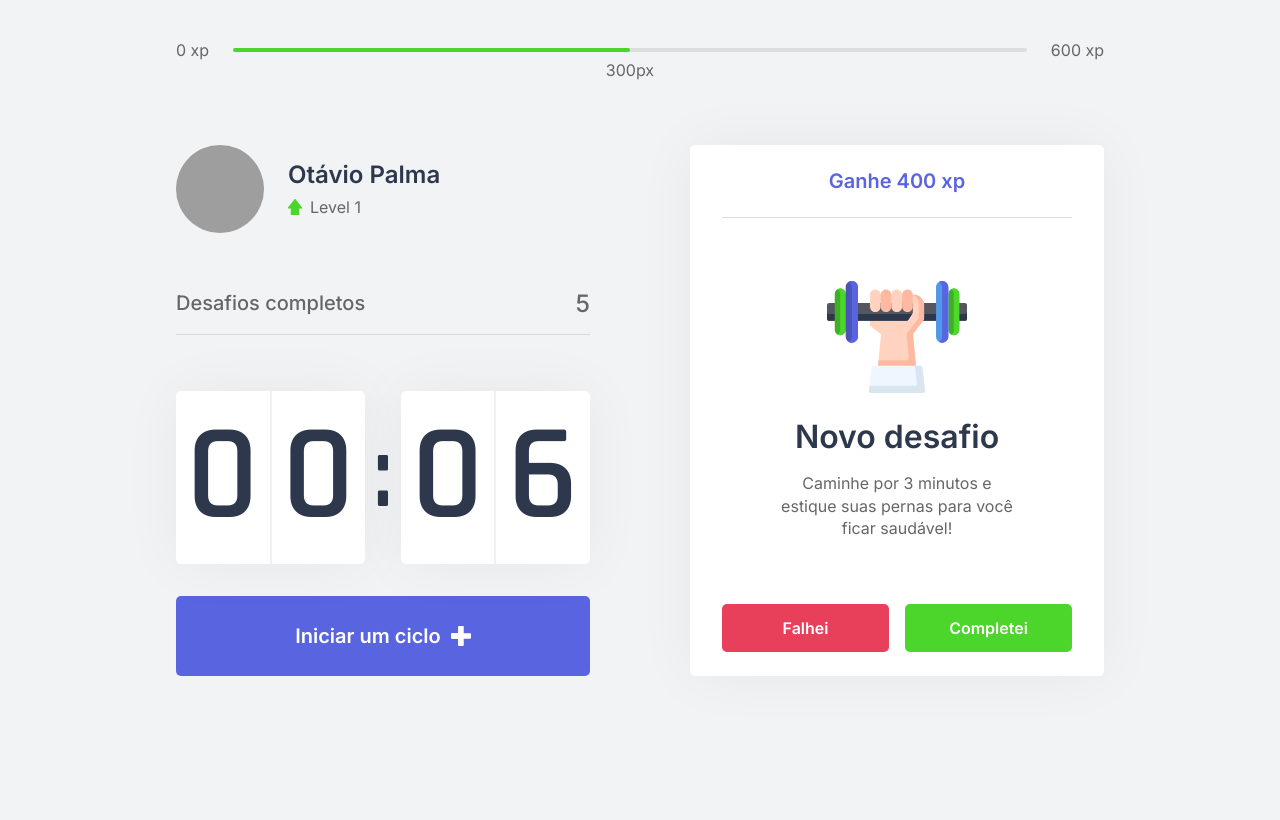
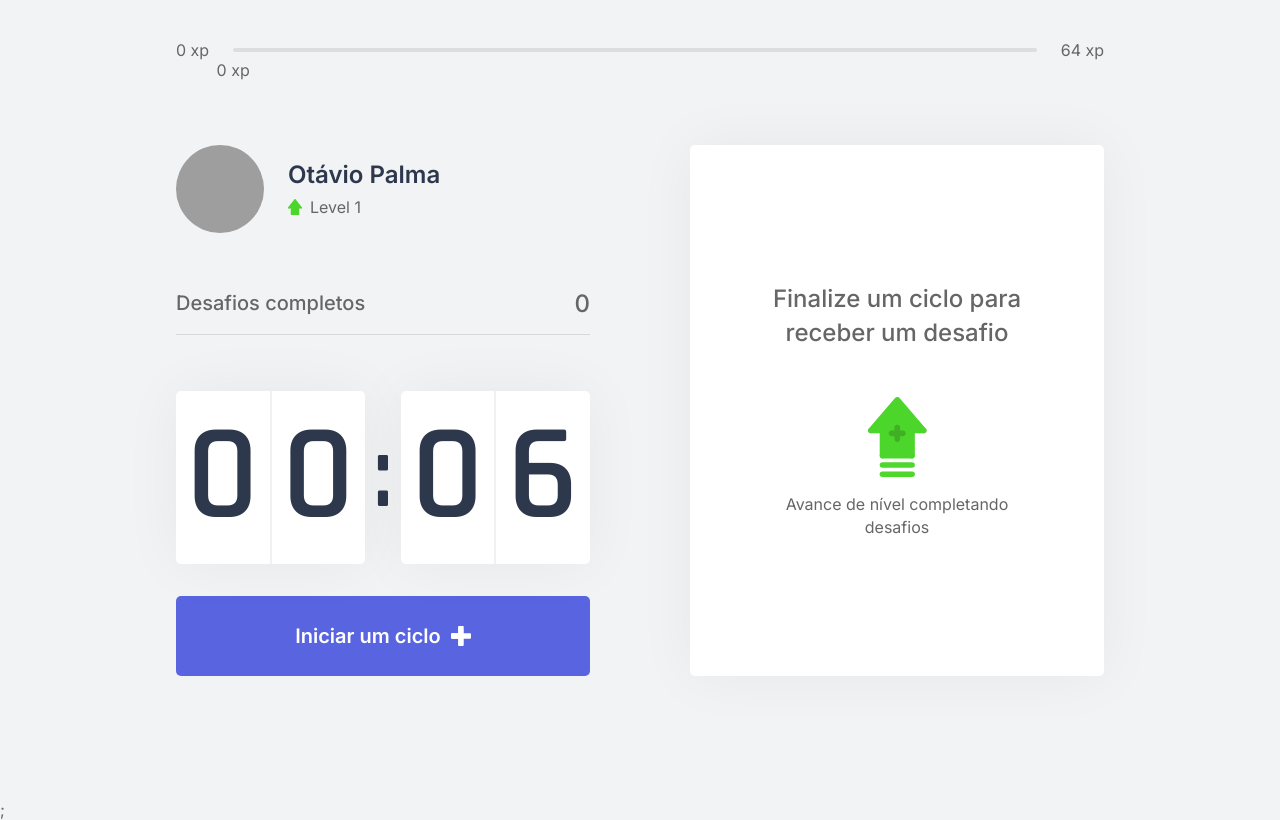
Before and after one commit to OtavioPalma/next-level-week-04, a Next.js app: page / in a window 1280 px wide. Built offline with nearby package versions, Linux system fonts and the light colour scheme; grey boxes are pictures that could not be loaded.

Commit message:
feat: context api

```diff
--- /dev/null
+++ b/challenges.json
@@ -0,0 +1,62 @@
+[
+  {
+    "type": "body",
+    "description": "Estique um de seus braços com a palma da mão virada para frente e puxe os dedos para cima por 10 segundos por mão.",
+    "amount": 80
+  },
+  {
+    "type": "body",
+    "description": "Estique seu braço contra o peito e puxe-o utilizando o outro braço por 10 segundos por braço.",
+    "amount": 60
+  },
+  {
+    "type": "body",
+    "description": "Puxe seu pescoço com a ajuda da mão para a direita e para a esquerda, permanecendo na posição por alguns segundos.",
+    "amount": 70
+  },
+  {
+    "type": "body",
+    "description": "Com as duas mãos na parte de trás da cabeça, leve-a para baixo, alongando a parte de trás da região.",
+    "amount": 60
+  },
+  {
+    "type": "body",
+    "description": "Cruze as pernas e desça com as mãos esticadas em direção ao chão. Repita o movimento com a outra perna na frente.",
+    "amount": 100
+  },
+  {
+    "type": "body",
+    "description": "Sentado, abra as pernas e tente encostar as palmas das mãos no chão, repita 3 vezes por 5 segundos.",
+    "amount": 80
+  },
+  {
+    "type": "body",
+    "description": "Puxe o joelho de encontro ao peito e segure, troque de perna após 10 segundos.",
+    "amount": 50
+  },
+  {
+    "type": "body",
+    "description": "Sentado, cruze uma perna e incline seu tronco à frente, troque de perna após 10 segundos.",
+    "amount": 80
+  },
+  {
+    "type": "eye",
+    "description": "Sentado, feche os olhos e cubra-os com as palmas da mão durante 2 minutos, depois abra normalmente.",
+    "amount": 90
+  },
+  {
+    "type": "eye",
+    "description": "Em algum ambiente aberto, olhe o mais longe que puder em quatro direções por 3s, mexa apenas os olhos. Repita 3 vezes.",
+    "amount": 140
+  },
+  {
+    "type": "eye",
+    "description": "Usando os polegares, massage a área abaixo das sobrancelhas em movimentos circulares por 15 segundos.",
+    "amount": 70
+  },
+  {
+    "type": "body",
+    "description": "Em pé, gire a cintura o máximo que puder para a esquerda, segure por cinco segundos. Repita para a direita.",
+    "amount": 90
+  }
+]
--- a/src/components/ChallengeBox.tsx
+++ b/src/components/ChallengeBox.tsx
@@ -1,28 +1,33 @@
 import { NextPage } from 'next';
+import { useContext } from 'react';
+import { ChallengesContext } from '../contexts/ChallengesContext';
 import classes from '../styles/components/ChallengeBox.module.scss';
 
 export const ChallengeBox: NextPage = () => {
-  const hasActiveChallenge = true;
+  const { activeChallenge, handleResetChallenge } = useContext(
+    ChallengesContext,
+  );
 
   return (
     <div className={classes.challengeBox}>
-      {hasActiveChallenge ? (
+      {activeChallenge ? (
         <div className={classes.challengeBox_active}>
-          <header>Ganhe 400 xp</header>
+          <header>Ganhe {activeChallenge.amount} xp</header>
 
           <main>
-            <img src="icons/body.svg" alt="workout" />
+            <img src={`icons/${activeChallenge.type}.svg`} alt="workout" />
 
             <strong>Novo desafio</strong>
 
-            <p>
-              Caminhe por 3 minutos e estique suas pernas para você ficar
-              saudável!
-            </p>
+            <p>{activeChallenge.description}</p>
           </main>
 
           <footer>
-            <button type="button" className={classes.challengeBox_failedButton}>
+            <button
+              type="button"
+              className={classes.challengeBox_failedButton}
+              onClick={handleResetChallenge}
+            >
               Falhei
             </button>
 
--- a/src/components/CompletedChallenges.tsx
+++ b/src/components/CompletedChallenges.tsx
@@ -1,12 +1,16 @@
 import { NextPage } from 'next';
+import { useContext } from 'react';
+import { ChallengesContext } from '../contexts/ChallengesContext';
 import classes from '../styles/components/CompletedChallenges.module.scss';
 
 export const CompletedChallenges: NextPage = () => {
+  const { challengesCompleted } = useContext(ChallengesContext);
+
   return (
     <div className={classes.completedChallenges}>
       <span>Desafios completos</span>
 
-      <span>5</span>
+      <span>{challengesCompleted}</span>
     </div>
   );
 };
--- a/src/components/Countdown.tsx
+++ b/src/components/Countdown.tsx
@@ -1,10 +1,13 @@
 import { NextPage } from 'next';
-import { Fragment, useEffect, useState } from 'react';
+import { Fragment, useContext, useEffect, useState } from 'react';
+import { ChallengesContext } from '../contexts/ChallengesContext';
 import classes from '../styles/components/Countdown.module.scss';
 
 let countdownTimeout: NodeJS.Timeout;
 
 export const Countdown: NextPage = () => {
+  const { startNewChallenge } = useContext(ChallengesContext);
+
   const [time, setTime] = useState(0.1 * 60);
   const [isActive, setIsActive] = useState(false);
   const [hasFinished, setHasFinished] = useState(false);
@@ -31,8 +34,9 @@
     } else if (isActive && time === 0) {
       setHasFinished(true);
       setIsActive(false);
+      startNewChallenge();
     }
-  }, [isActive, time]);
+  }, [isActive, time, startNewChallenge]);
 
   return (
     <Fragment>
--- a/src/components/ExperienceBar.tsx
+++ b/src/components/ExperienceBar.tsx
@@ -1,23 +1,33 @@
 import { NextPage } from 'next';
+import { useContext } from 'react';
+import { ChallengesContext } from '../contexts/ChallengesContext';
 import classes from '../styles/components/ExperienceBar.module.scss';
 
 export const ExperienceBar: NextPage = () => {
+  const { currentExperience, experienceToNextLevel } = useContext(
+    ChallengesContext,
+  );
+
+  const percentToNextLevel = Math.round(
+    (currentExperience / experienceToNextLevel) * 100,
+  );
+
   return (
     <header className={classes.experienceBar}>
       <span>0 xp</span>
 
       <div>
-        <div style={{ width: '50%' }} />
+        <div style={{ width: `${percentToNextLevel}%` }} />
 
         <span
           className={classes.experienceBar_currentExperience}
-          style={{ left: '50%' }}
+          style={{ left: `${percentToNextLevel}%` }}
         >
-          300px
+          {currentExperience} xp
         </span>
       </div>
 
-      <span>600 xp</span>
+      <span>{experienceToNextLevel} xp</span>
     </header>
   );
 };
--- /dev/null
+++ b/src/contexts/ChallengesContext.tsx
@@ -0,0 +1,82 @@
+import { createContext, ReactNode, useState } from 'react';
+import challenges from '../../challenges.json';
+
+interface Challenge {
+  type: 'body' | 'eye';
+  description: string;
+  amount: number;
+}
+
+interface ChallengesProviderData {
+  level: number;
+  currentExperience: number;
+  experienceToNextLevel: number;
+  challengesCompleted: number;
+  activeChallenge: Challenge | null;
+  handleLevel: () => void;
+  handleExperience: (experience: number) => void;
+  handleChallenges: () => void;
+  startNewChallenge: () => void;
+  handleResetChallenge: () => void;
+}
+
+interface ChallengesProviderProps {
+  children: ReactNode;
+}
+
+export const ChallengesContext = createContext({} as ChallengesProviderData);
+
+export const ChallengesProvider: React.FC<ChallengesProviderProps> = ({
+  children,
+}) => {
+  const [level, setLevel] = useState(1);
+  const [currentExperience, setCurrentExperience] = useState(0);
+  const [challengesCompleted, setChallengesCompleted] = useState(0);
+  const [activeChallenge, setActiveChallenge] = useState<Challenge | null>(
+    null,
+  );
+
+  const experienceToNextLevel = Math.pow((level + 1) * 4, 2);
+
+  const handleLevel = (): void => {
+    setLevel(level + 1);
+  };
+
+  const handleExperience = (experience: number): void => {
+    setCurrentExperience(currentExperience + experience);
+  };
+
+  const handleChallenges = (): void => {
+    setChallengesCompleted(challengesCompleted + 1);
+  };
+
+  const startNewChallenge = (): void => {
+    const random = Math.floor(Math.random() * challenges.length);
+    const challenge = challenges[random] as Challenge;
+
+    setActiveChallenge(challenge);
+  };
+
+  const handleResetChallenge = (): void => {
+    setActiveChallenge(null);
+  };
+
+  return (
+    <ChallengesContext.Provider
+      value={{
+        level,
+        currentExperience,
+        experienceToNextLevel,
+        challengesCompleted,
+        activeChallenge,
+        handleLevel,
+        handleExperience,
+        handleChallenges,
+        startNewChallenge,
+        handleResetChallenge,
+      }}
+    >
+      {children}
+    </ChallengesContext.Provider>
+  );
+};
--- a/src/pages/_app.tsx
+++ b/src/pages/_app.tsx
@@ -1,9 +1,14 @@
 import { NextPage } from 'next';
 import { AppProps } from 'next/dist/next-server/lib/router/router';
+import { ChallengesProvider } from '../contexts/ChallengesContext';
 import '../styles/global.scss';
 
 const MyApp: NextPage<AppProps> = ({ Component, pageProps }) => {
-  return <Component {...pageProps} />;
+  return (
+    <ChallengesProvider>
+      <Component {...pageProps} />;
+    </ChallengesProvider>
+  );
 };
 
 export default MyApp;
```
